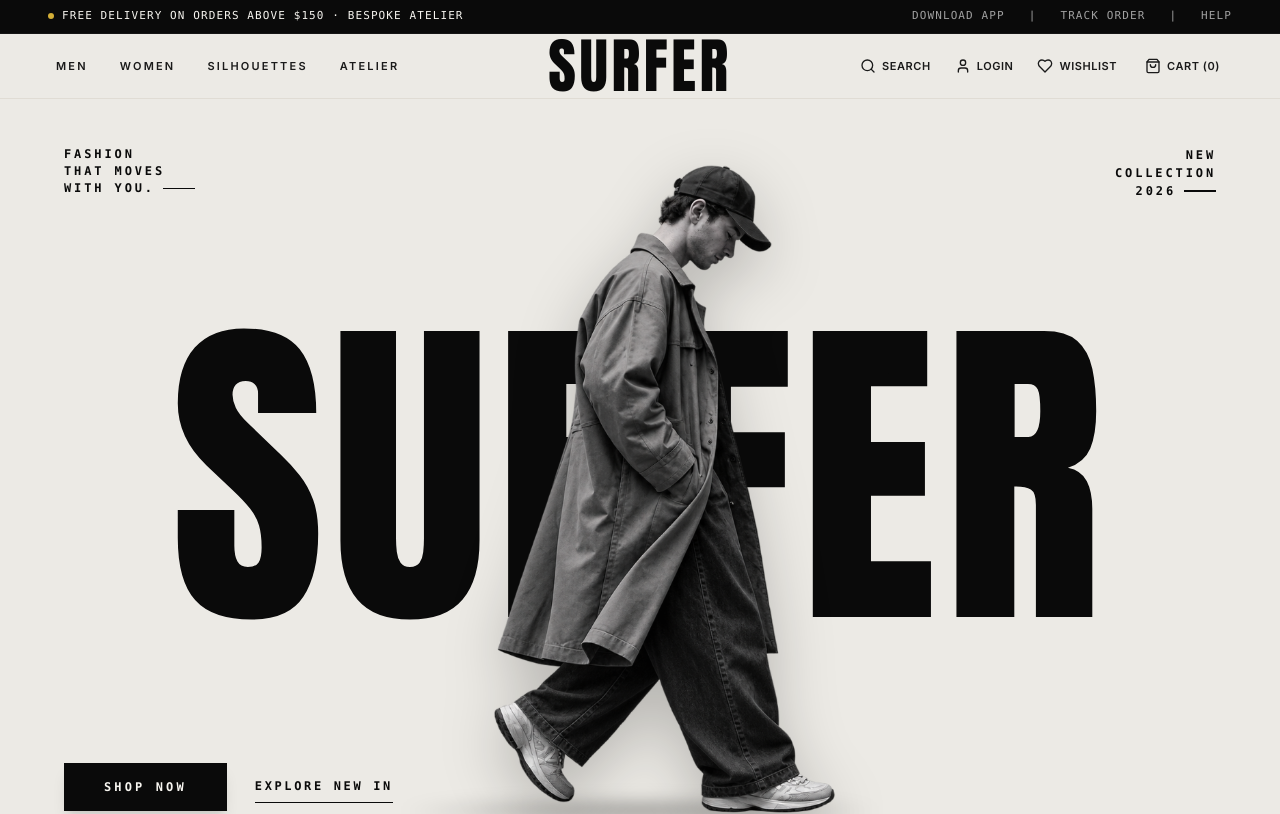
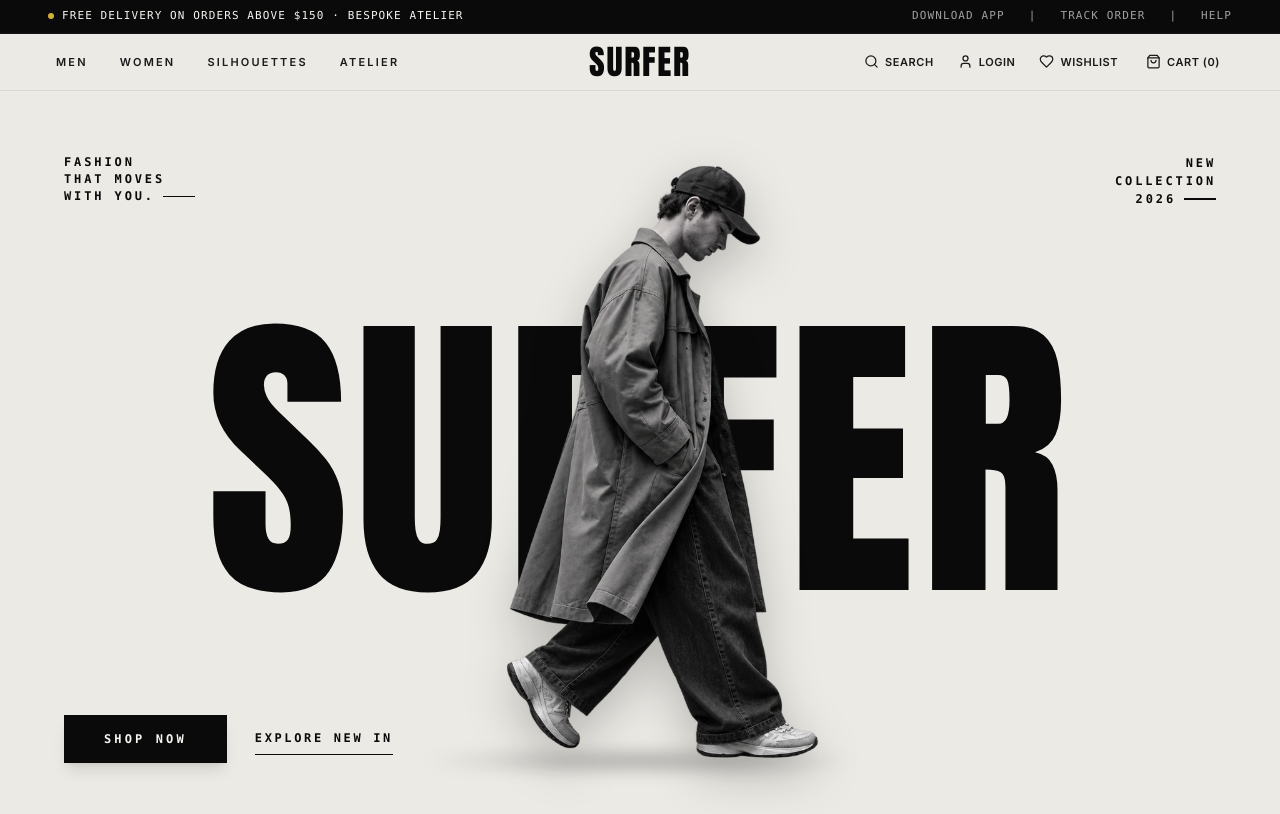
Before and after one commit to divijxbeast/Surfer, a Next.js app: page / in a window 1280 px wide. Shown: the top 814 px of the page. Built offline with nearby package versions, Linux system fonts and the light colour scheme.

Commit message:
style: refine navbar logo scale and add spacious breathing room to hero

```diff
--- a/src/components/layout/Navbar.tsx
+++ b/src/components/layout/Navbar.tsx
@@ -62,18 +62,18 @@ export function Navbar() {
         </div>
       </div>
 
-      {/* Main Header with Anton Logo */}
+      {/* Main Refined Header */}
       <header
         className={cn(
           "sticky top-0 left-0 right-0 z-40 transition-all duration-300",
           isScrolled
-            ? "bg-[#ECEAE5]/95 backdrop-blur-md border-b border-[#D8D4CC] py-3.5 shadow-sm"
-            : "bg-[#ECEAE5] border-b border-[#E0DCD4] py-4 sm:py-5"
+            ? "bg-[#ECEAE5]/95 backdrop-blur-md border-b border-[#D8D4CC] py-3 shadow-xs"
+            : "bg-[#ECEAE5] border-b border-[#DCD8CF] py-4"
         )}
       >
         <div className="max-w-[1520px] mx-auto px-6 sm:px-10 md:px-14 flex items-center justify-between">
           {/* Left: Category Navigation */}
-          <nav className="hidden lg:flex items-center gap-8" aria-label="Main Navigation">
+          <nav className="hidden lg:flex items-center gap-7 xl:gap-8" aria-label="Main Navigation">
             {NAV_CATEGORIES.map((item) => (
               <a
                 key={item.label}
@@ -95,20 +95,20 @@ export function Navbar() {
             className="lg:hidden p-2 text-[#0A0A0A] focus-visible:outline-none cursor-pointer"
             aria-label="Toggle menu"
           >
-            {isMobileMenuOpen ? <X size={22} /> : <Menu size={22} />}
+            {isMobileMenuOpen ? <X size={20} /> : <Menu size={20} />}
           </button>
 
-          {/* Center: Monumental Brand Logo in Anton Font */}
+          {/* Center: Refined Brand Logo in Anton Font */}
           <Link
             href="/"
-            className="absolute left-1/2 -translate-x-1/2 focus-visible:outline-none group"
+            className="absolute left-1/2 -translate-x-1/2 focus-visible:outline-none group flex items-center justify-center"
             aria-label="SURFER - Return to top"
             onClick={(e) => {
               e.preventDefault();
               window.scrollTo({ top: 0, behavior: "smooth" });
             }}
           >
-            <span className="font-anton text-4xl sm:text-5xl md:text-6xl tracking-[0.06em] text-[#0A0A0A] uppercase transition-opacity group-hover:opacity-80 leading-none block">
+            <span className="font-anton text-2xl sm:text-3xl md:text-[34px] tracking-[0.05em] text-[#0A0A0A] uppercase transition-opacity group-hover:opacity-80 leading-none">
               SURFER
             </span>
           </Link>
@@ -120,7 +120,7 @@ export function Navbar() {
               className="flex items-center gap-1.5 text-[11px] font-sans font-semibold tracking-wider text-[#1A1A1A] hover:text-[#9E7B5C] transition-colors cursor-pointer"
               title="Search collection"
             >
-              <Search size={16} strokeWidth={2} />
+              <Search size={15} strokeWidth={2} />
               <span className="hidden xl:inline-block uppercase">SEARCH</span>
             </button>
 
@@ -129,7 +129,7 @@ export function Navbar() {
               className="flex items-center gap-1.5 text-[11px] font-sans font-semibold tracking-wider text-[#1A1A1A] hover:text-[#9E7B5C] transition-colors"
               title="Client Account"
             >
-              <User size={16} strokeWidth={2} />
+              <User size={15} strokeWidth={2} />
               <span className="hidden xl:inline-block uppercase">LOGIN</span>
             </Link>
 
@@ -138,7 +138,7 @@ export function Navbar() {
               className="flex items-center gap-1.5 text-[11px] font-sans font-semibold tracking-wider text-[#1A1A1A] hover:text-[#9E7B5C] transition-colors"
               title="Wishlist"
             >
-              <Heart size={16} strokeWidth={2} />
+              <Heart size={15} strokeWidth={2} />
               <span className="hidden xl:inline-block uppercase">WISHLIST</span>
             </Link>
 
@@ -148,9 +148,9 @@ export function Navbar() {
               title="Shopping Bag"
             >
               <div className="relative">
-                <ShoppingBag size={16} strokeWidth={2} />
+                <ShoppingBag size={15} strokeWidth={2} />
               </div>
-              <span className="uppercase font-semibold">
+              <span className="uppercase font-semibold text-[11px]">
                 CART ({bagCount})
               </span>
             </Link>
@@ -185,10 +185,10 @@ export function Navbar() {
                       e.preventDefault();
                       handleNavClick(link.href);
                     }}
-                    className="flex items-center justify-between text-3xl font-anton text-[#0A0A0A] tracking-wider py-3 border-b border-[#D8D4CC]"
+                    className="flex items-center justify-between text-2xl font-anton text-[#0A0A0A] tracking-wider py-3 border-b border-[#D8D4CC]"
                   >
                     <span>{link.label}</span>
-                    <ArrowRight size={20} className="text-[#9E7B5C]" />
+                    <ArrowRight size={18} className="text-[#9E7B5C]" />
                   </a>
                 </motion.div>
               ))}
--- a/src/components/sections/Hero.tsx
+++ b/src/components/sections/Hero.tsx
@@ -16,9 +16,9 @@ export function Hero() {
   };
 
   return (
-    <section className="relative w-full min-h-[88vh] lg:min-h-[96vh] bg-[#ECEAE5] flex flex-col justify-between pt-8 sm:pt-12 pb-10 sm:pb-14 px-6 sm:px-12 md:px-16 overflow-hidden select-none">
-      {/* 1. Top Section Metadata Labels */}
-      <div className="max-w-[1520px] w-full mx-auto flex items-start justify-between z-20 relative pointer-events-auto">
+    <section className="relative w-full min-h-[85vh] lg:min-h-[92vh] bg-[#ECEAE5] flex flex-col justify-between pt-12 sm:pt-16 pb-12 sm:pb-16 px-6 sm:px-12 md:px-16 overflow-hidden select-none">
+      {/* 1. Top Section Metadata Labels with Generous Breathing Room */}
+      <div className="max-w-[1520px] w-full mx-auto flex items-start justify-between z-20 relative pointer-events-auto mb-6 sm:mb-10">
         {/* Top-Left Tagline matching reference */}
         <motion.div
           initial={{ opacity: 0, y: 15 }}
@@ -63,13 +63,13 @@ export function Hero() {
       </div>
 
       {/* 2. Monumental Stage: Giant 'SURFER' in Anton Font + User-Provided Cutout Walking Model */}
-      <div className="relative w-full max-w-[1600px] mx-auto flex items-center justify-center my-auto py-4 sm:py-6">
+      <div className="relative w-full max-w-[1600px] mx-auto flex items-center justify-center my-auto py-8 sm:py-12">
         {/* Giant Anton Font Wordmark Behind Model */}
         <motion.h1
           initial={{ opacity: 0, scale: 0.96 }}
           animate={{ opacity: 1, scale: 1 }}
           transition={{ duration: 0.9, delay: 0.1, ease: [0.16, 1, 0.3, 1] }}
-          className="font-anton text-[26vw] leading-[0.74] tracking-[0.02em] text-[#0A0A0A] uppercase select-none text-center w-full z-0 block pointer-events-none"
+          className="font-anton text-[24vw] leading-[0.74] tracking-[0.02em] text-[#0A0A0A] uppercase select-none text-center w-full z-0 block pointer-events-none"
         >
           SURFER
         </motion.h1>
@@ -81,9 +81,9 @@ export function Hero() {
           transition={{ duration: 1.0, delay: 0.25, ease: [0.16, 1, 0.3, 1] }}
           className="absolute inset-0 flex items-center justify-center pointer-events-none z-10"
         >
-          <div className="relative w-[340px] sm:w-[480px] md:w-[600px] lg:w-[700px] h-[72vh] sm:h-[80vh] lg:h-[88vh] max-h-[740px] flex items-center justify-center">
+          <div className="relative w-[320px] sm:w-[440px] md:w-[540px] lg:w-[640px] h-[65vh] sm:h-[72vh] lg:h-[78vh] max-h-[660px] flex items-center justify-center">
             {/* Ground Contact Soft Drop Shadow */}
-            <div className="absolute bottom-1 left-1/2 -translate-x-1/2 w-[70%] h-7 bg-[radial-gradient(ellipse_at_center,rgba(0,0,0,0.38)_0%,rgba(0,0,0,0)_70%)] blur-sm pointer-events-none" />
+            <div className="absolute bottom-0 left-1/2 -translate-x-1/2 w-[70%] h-6 bg-[radial-gradient(ellipse_at_center,rgba(0,0,0,0.35)_0%,rgba(0,0,0,0)_70%)] blur-sm pointer-events-none" />
 
             {/* Model Cutout PNG */}
             <div className="relative w-full h-full flex items-center justify-center">
@@ -92,8 +92,8 @@ export function Hero() {
                 alt="SURFER Walking Model in Trench Coat, Cap, and Bespoke Relaxed Trousers"
                 fill
                 priority
-                sizes="(max-width: 768px) 90vw, (max-width: 1200px) 60vw, 700px"
-                className="object-contain object-bottom drop-shadow-[0_20px_30px_rgba(0,0,0,0.22)]"
+                sizes="(max-width: 768px) 90vw, (max-width: 1200px) 60vw, 640px"
+                className="object-contain object-bottom drop-shadow-[0_16px_24px_rgba(0,0,0,0.22)]"
               />
             </div>
           </div>
@@ -101,7 +101,7 @@ export function Hero() {
       </div>
 
       {/* 3. Bottom Action Controls */}
-      <div className="max-w-[1520px] w-full mx-auto flex items-end justify-between z-20 relative pointer-events-auto pt-2">
+      <div className="max-w-[1520px] w-full mx-auto flex items-end justify-between z-20 relative pointer-events-auto pt-6 sm:pt-10">
         {/* Buttons matching reference layout */}
         <motion.div
           initial={{ opacity: 0, y: 20 }}
```
